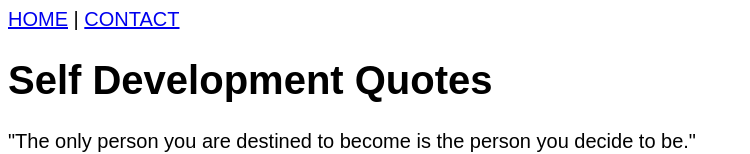
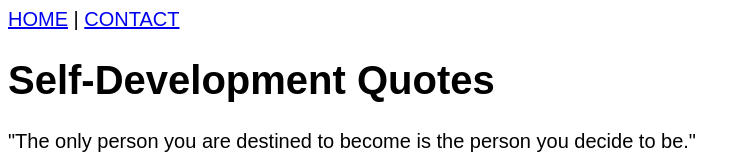
Before and after one commit to rbmanez/TTA-HTML-CSS-Projects, a plain HTML site: page one-page-website/one-page-website.html in a window 1280 px wide. Shown: the top 154 px of the page, without its empty margins (0-750 px from the left). Drawn offline with Linux system fonts and the light colour scheme.

Commit message:
update one page website html file

```diff
--- a/one-page-website/one-page-website.html
+++ b/one-page-website/one-page-website.html
@@ -14,7 +14,7 @@
         </nav>
 
         <header id="home">
-            <h1>Self Development Quotes</h1>
+            <h1>Self-Development Quotes</h1>
             <p>"The only person you are destined to become is the person you decide to be."
             <br>-Ernest Hemingway</p>
         </header>
```
